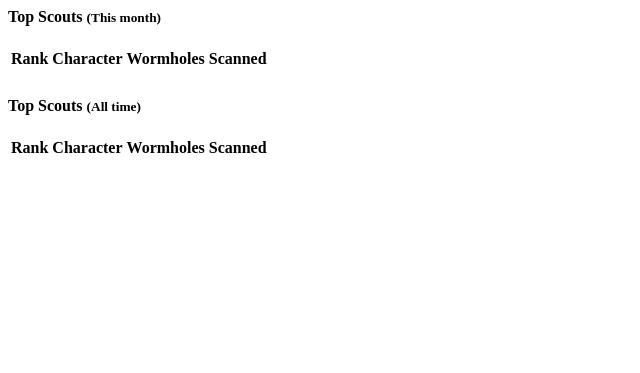
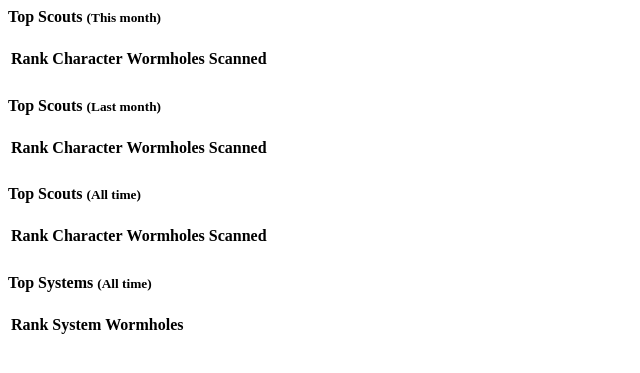
Before and after one commit to Nimos/crowseye, a PHP site: page /templates/top.html in a window 1280 px wide. Shown: the top 373 px of the page, without its empty margins (0-640 px from the left). Run offline with PHP 8.4, Linux system fonts and the light colour scheme; lists and menus that the app fills with data are empty.

Commit message:
Updated the statistics section: "This Month" now the actual month insteaad of the last 30 days; "Last Month" and "Top Systems" tables added

```diff
--- a/templates/top.html
+++ b/templates/top.html
@@ -13,7 +13,7 @@
 						<th>Wormholes Scanned</th>
 					</thead>
 					<tbody>
-						<? $c=1; foreach($topScoutsMonth as $scout): ?>
+						<? $c=1; foreach($topScoutsThis as $scout): ?>
 							<tr>
 								<td><? echo $c++; ?></td>
 								<td><span class="character_field" name="<? echo $scout[2]?>" style="background-image: url(http://image.eveonline.com/corporation/<?echo $scout[3];?>_32.png), url(http://image.eveonline.com/character/<? echo $scout[2]?>_32.jpg);"><? echo $scout[1]; ?></span></td>
@@ -23,6 +23,27 @@
 					</tbody>
 				</table>
 			</div>
+			<div class="col-md-6">
+				<h4>Top Scouts <small>(Last month)</small></h4>
+				<table class="table table-bordered">
+					<thead>
+						<th>Rank</th>
+						<th>Character</th>
+						<th>Wormholes Scanned</th>
+					</thead>
+					<tbody>
+						<? $c=1; foreach($topScoutsLast as $scout): ?>
+							<tr>
+								<td><? echo $c++; ?></td>
+								<td><span class="character_field" name="<? echo $scout[2]?>" style="background-image: url(http://image.eveonline.com/corporation/<?echo $scout[3];?>_32.png), url(http://image.eveonline.com/character/<? echo $scout[2]?>_32.jpg);"><? echo $scout[1]; ?></span></td>
+								<td><? echo $scout[4]; ?></td>
+							</tr>
+						<? endforeach; ?>
+					</tbody>
+				</table>
+			</div>
+		</div>
+		<div class="container">
 			<div class="col-md-6">
 				<h4>Top Scouts <small>(All time)</small></h4>
 				<table class="table table-bordered">
@@ -42,6 +63,26 @@
 					</tbody>
 				</table>
 			</div>
+			<div class="col-md-6">
+				<h4>Top Systems <small>(All time)</small></h4>
+				<table class="table table-bordered">
+					<thead>
+						<th>Rank</th>
+						<th>System</th>
+						<th>Wormholes</th>
+					</thead>
+					<tbody>
+						<? $c=1; foreach($topSystems as $system): ?>
+							<tr>
+								<td><? echo $c++; ?></td>
+								<td><? echo $system[0]; ?></td>
+								<td><? echo $system[1]; ?></td>
+							</tr>
+						<? endforeach; ?>
+					</tbody>
+				</table>
+			</div>
+		</div>
 		<?include "templates/footer.html";?>
 		<?include "templates/scripts.html";?>
 	</body>
```
Also changed, not shown: views/home.php (+28 -5 lines).
